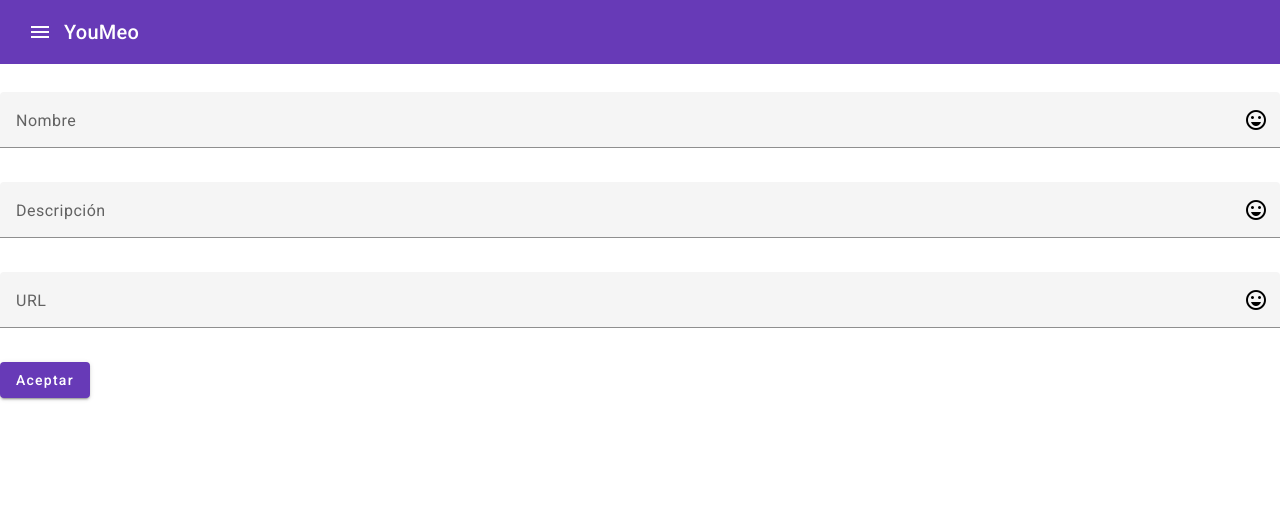
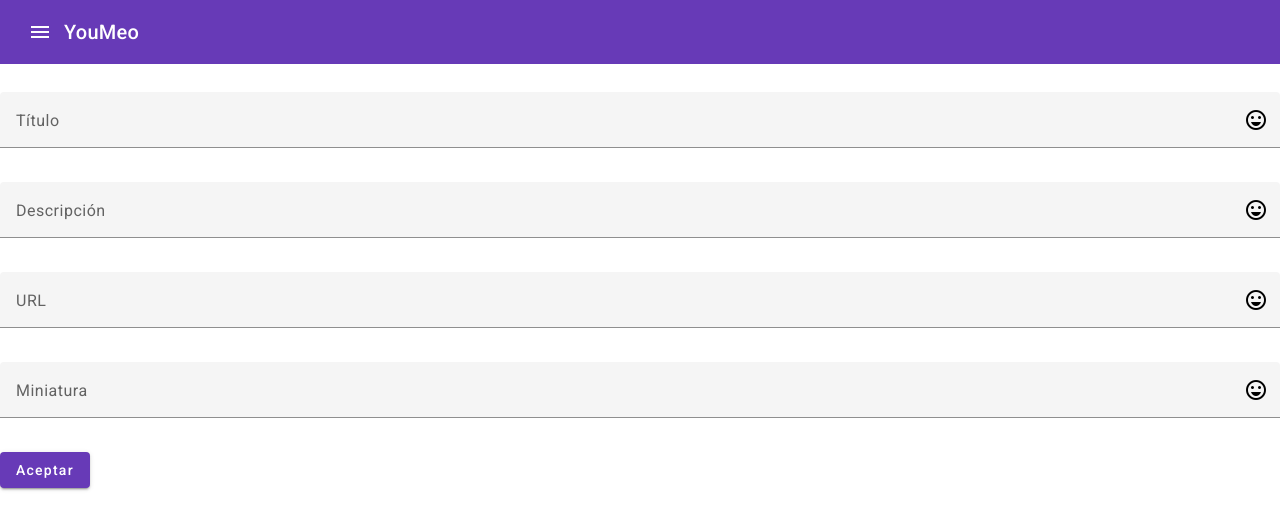
Before and after one commit to javierlete/youmeo-2023-02, an Angular app: page /formulario in a window 1280 px wide. Shown: the top 530 px of the page. Built offline with nearby package versions, Linux system fonts and the light colour scheme; no server answers.

Commit message:
Carga de datos en formulario

```diff
--- a/src/app/app.module.ts
+++ b/src/app/app.module.ts
@@ -9,6 +9,7 @@ import { ListadoComponent } from './componentes/listado/listado.component';
 import { DetalleComponent } from './componentes/detalle/detalle.component';
 import { FormularioComponent } from './componentes/formulario/formulario.component';
 import { HttpClientModule } from '@angular/common/http';
+import { FormsModule } from '@angular/forms';
 
 @NgModule({
   declarations: [
@@ -22,7 +23,8 @@ import { HttpClientModule } from '@angular/common/http';
     AppRoutingModule,
     BrowserAnimationsModule,
     AppMaterialModule,
-    HttpClientModule
+    HttpClientModule,
+    FormsModule
   ],
   providers: [],
   bootstrap: [AppComponent]
--- a/src/app/componentes/detalle/detalle.component.html
+++ b/src/app/componentes/detalle/detalle.component.html
@@ -1,5 +1,3 @@
-
-
 <mat-card *ngIf="video">
     <mat-card-header>
         <div mat-card-avatar>
@@ -17,7 +15,7 @@
         </p>
     </mat-card-content>
     <mat-card-actions>
-        <button routerLink="/formulario" mat-raised-button color="primary">Editar</button>
+        <button routerLink="/formulario/{{video.id}}" mat-raised-button color="primary">Editar</button>
         <button routerLink="/listado" mat-raised-button color="warn">Borrar</button>
     </mat-card-actions>
 </mat-card>
--- a/src/app/componentes/formulario/formulario.component.html
+++ b/src/app/componentes/formulario/formulario.component.html
@@ -1,21 +1,28 @@
 <p style="margin-top: 2em">
     <mat-form-field style="width: 100%" appearance="fill">
-        <mat-label>Nombre</mat-label>
-        <input matInput>
+        <mat-label>Título</mat-label>
+        <input [(ngModel)]="video.titulo" matInput>
         <mat-icon matSuffix>sentiment_very_satisfied</mat-icon>
     </mat-form-field>
 </p>
 <p>
     <mat-form-field style="width: 100%" appearance="fill">
         <mat-label>Descripción</mat-label>
-        <input matInput>
+        <input [(ngModel)]="video.descripcion" matInput>
         <mat-icon matSuffix>sentiment_very_satisfied</mat-icon>
     </mat-form-field>
 </p>
 <p>
     <mat-form-field style="width: 100%" appearance="fill">
         <mat-label>URL</mat-label>
-        <input matInput>
+        <input [(ngModel)]="video.url" matInput>
+        <mat-icon matSuffix>sentiment_very_satisfied</mat-icon>
+    </mat-form-field>
+</p>
+<p>
+    <mat-form-field style="width: 100%" appearance="fill">
+        <mat-label>Miniatura</mat-label>
+        <input [(ngModel)]="video.miniatura" matInput>
         <mat-icon matSuffix>sentiment_very_satisfied</mat-icon>
     </mat-form-field>
 </p>
--- a/src/app/componentes/formulario/formulario.component.ts
+++ b/src/app/componentes/formulario/formulario.component.ts
@@ -1,4 +1,8 @@
 import { Component } from '@angular/core';
+import { SafeResourceUrl, DomSanitizer } from '@angular/platform-browser';
+import { ActivatedRoute } from '@angular/router';
+import { Video } from 'src/app/modelos/video';
+import { VideoService } from 'src/app/servicios/video.service';
 
 @Component({
   selector: 'app-formulario',
@@ -6,5 +10,22 @@ import { Component } from '@angular/core';
   styleUrls: ['./formulario.component.css']
 })
 export class FormularioComponent {
+  video: Video = {
+    id: 0,
+    titulo: '',
+    descripcion: '',
+    url: '',
+    miniatura: ''
+  };
+  urlSaneada?: SafeResourceUrl;
 
+  constructor(private videoService: VideoService, private route: ActivatedRoute, private sanitizer: DomSanitizer) {}
+
+  ngOnInit(): void {
+      const id: number = Number(this.route.snapshot.paramMap.get('id'));
+      this.videoService.obtenerPorId(id).subscribe(video => {
+        this.video = video;
+        this.urlSaneada = this.sanitizer.bypassSecurityTrustResourceUrl(this.video.url);
+      });
+  }
 }
```
